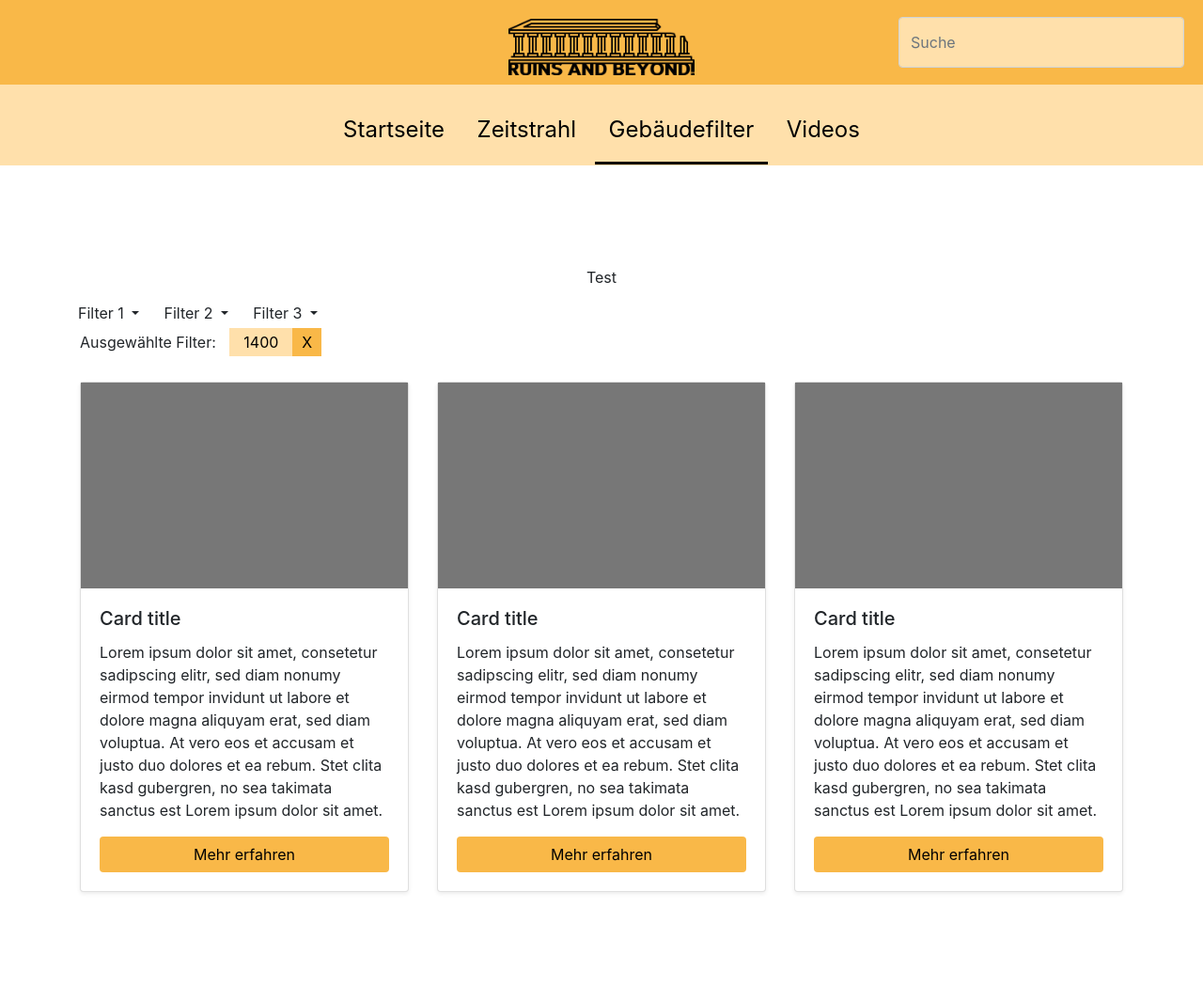
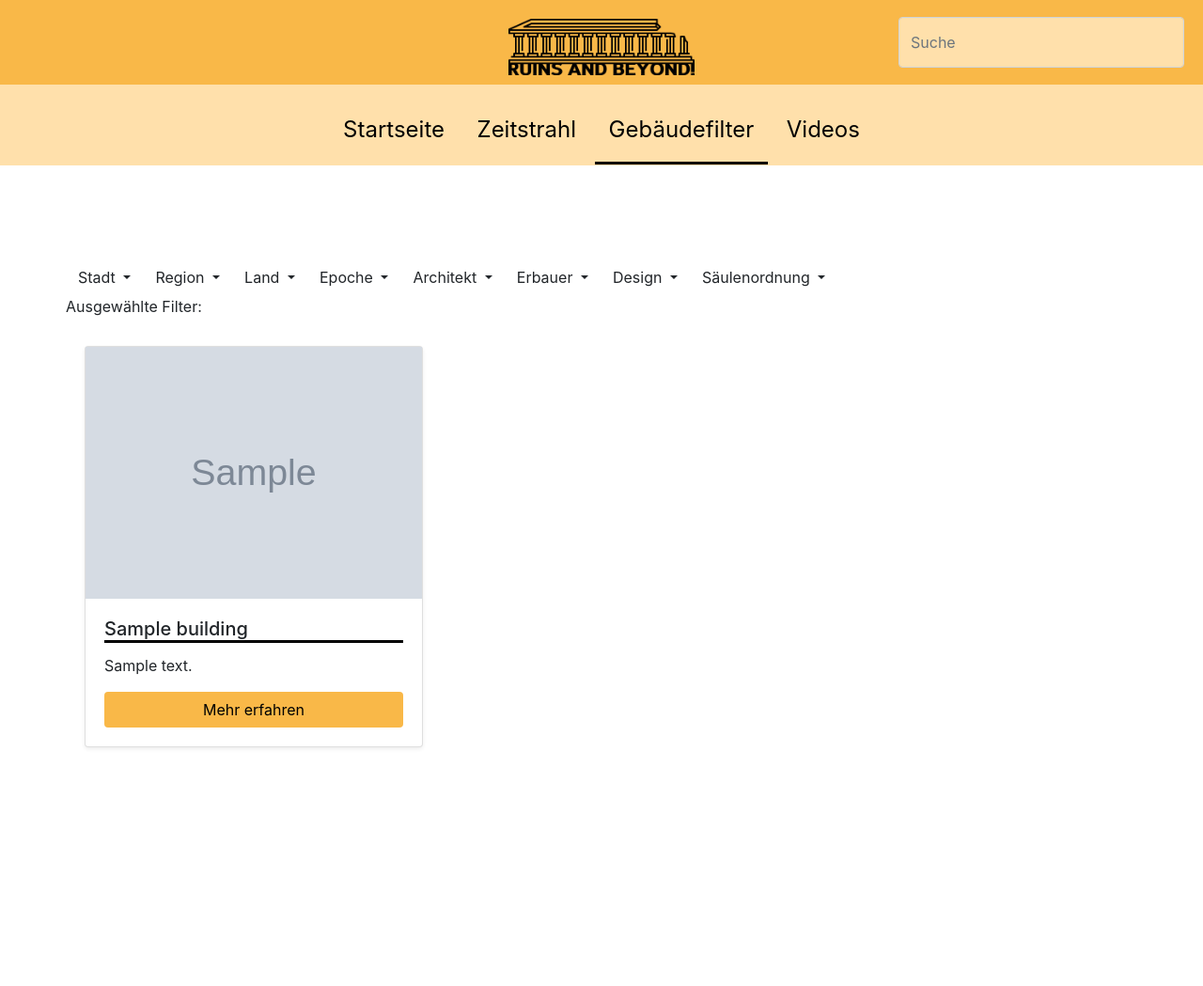
Before and after one commit to ReisReisReis1/bp55, a Django app: page /filter/ in a window 1280 px wide. Shown: the whole page at 94% size. After the commit the page ends 796 px from the top, so only its background shows below. Run offline with Django 3.2, Linux system fonts and the light colour scheme; tables that the repository leaves empty hold one stand-in row (values such as "Sample post"); grey boxes marked "Sample" are stand-in pictures; some libraries are stand-ins or nearby versions.

Commit message:
Added building filter functionality and some design changes

```diff
--- a/details_page/static/detailed.css
+++ b/details_page/static/detailed.css
@@ -1,3 +1,8 @@
 /*============================================================================
     CSS File for styling on the details pages
 =============================================================================*/
+
+.details-box {
+    padding-top: 15px;
+    border: solid;
+}
--- a/details_page/views.py
+++ b/details_page/views.py
@@ -22,6 +22,7 @@ def detailed(request, building_id):
     """
     context = {
         'Name': Building.get_name(Building, building_id),
+        'Era': Building.get_era(Building,building_id),
         'Beschreibung': Building.get_description(Building, building_id),
         'Ort': Building.get_city(Building, building_id),
         'Region': Building.get_region(Building, building_id),
--- a/filter_page/static/filter.css
+++ b/filter_page/static/filter.css
@@ -1,6 +1,10 @@
 /*============================================================================
     CSS File for styling on the filter page
 =============================================================================*/
+
+.dropdown-item:hover {
+    cursor: pointer !important;
+}
 
 /*----------------------------------------------------------------------------
     Style for the 'Mehr erfahren' buttons
@@ -21,6 +25,7 @@
  */
 .btn-filter {
     margin-left: 10px;
+    margin-bottom: 5px;
     padding-top: 5px;
     padding-right: 15px;
     padding-left: 15px;
@@ -31,6 +36,7 @@
     Style of the active filters on hover
  */
 .btn-filter:hover {
+    cursor: pointer;
     text-decoration: none;
     color: black;
 }
@@ -42,6 +48,7 @@
     color: black;
 
     padding-top: 5px;
+    margin-bottom: 5px;
     padding-right: 10px;
     padding-left: 10px;
     padding-bottom: 5px;
@@ -51,6 +58,17 @@
     Style of the remove active filter button on mouse hover
  */
 .btn-filter-x:hover {
+    cursor: pointer;
     text-decoration: none;
     color: black;
 }
+
+.result-box {
+    width: 33.33%;
+    padding-left: 5px;
+    padding-right: 5px;
+}
+
+.row-result {
+    margin-bottom: 20px;
+}
--- a/filter_page/templates/filter.html
+++ b/filter_page/templates/filter.html
@@ -7,13 +7,30 @@
 <head>
     <meta name="viewport" content="width=device-width, initial-scale=1">
     <link rel="stylesheet" type="text/css" href="{% static 'filter.css' %}">
-    {% bootstrap_css %}
-    {% bootstrap_javascript jquery='slim' %}
 
     <script>
         function addParameterToURL(param){
-            curr_url = location.href;
+            var curr_url = location.href;
             curr_url += (curr_url.split('?')[1] ? '&':'?') + param;
+            location.href = curr_url;
+        }
+
+        function removeParameterFromURL(param){
+            var curr_url = location.href;
+            param = encodeURI(param);
+            //console.log(param);
+            if (curr_url.includes('&' + param)) {
+                curr_url = curr_url.replace('&' + param, '');
+            }
+            else {
+                curr_url = curr_url.replace(param, '');
+            }
+            curr_url = curr_url.replace('&&','&');
+            curr_url = curr_url.replace('?&','?');
+            if (curr_url.charAt(curr_url.length-1) === '?') {
+                curr_url = curr_url.replace('?','');
+            }
+            //console.log(curr_url);
             location.href = curr_url;
         }
     </script>
@@ -23,88 +40,96 @@
 
     {% include './header.html' %}
 
-    <a class="btn" onclick="addParameterToURL('city=Berlin Kreuzberg')">
-        Test
-    </a>
-
     <div class="container container-page">
         <div class="row">
-            <div class="dropdown">
-                <button class="btn dropdown-toggle" type="button" data-toggle="dropdown" aria-haspopup="true" aria-expanded="false">
-                    Filter 1
-                </button>
-                <div class="dropdown-menu" aria-labelledby="dropdownMenuButton">
-                    <a class="dropdown-item" href="#">Action</a>
-                    <a class="dropdown-item" href="#">Another action</a>
-                    <a class="dropdown-item" href="#">Something else here</a>
+            {% for filter in Filter_Names %}
+                <div class="dropdown">
+                    <button class="btn dropdown-toggle" type="button" id="dropdownMenuButton" data-toggle="dropdown" aria-haspopup="true" aria-expanded="false">
+                        {{ filter }}
+                    </button>
+                    <div class="dropdown-menu" aria-labelledby="dropdownMenuButton">
+                        {% if forloop.counter == 1 %}
+                            {% for city in Cities %}
+                                <a class="dropdown-item" onclick="addParameterToURL('city={{ city.city }}')">{{ city.city }}</a>
+                            {% endfor %}
+                        {% endif %}
+                        {% if forloop.counter == 2 %}
+                            {% for region in Regions %}
+                                <a class="dropdown-item" onclick="addParameterToURL('region={{ region.region }}')">{{ region.region }}</a>
+                            {% endfor %}
+                        {% endif %}
+                        {% if forloop.counter == 3 %}
+                            {% for country in Countries %}
+                                <a class="dropdown-item" onclick="addParameterToURL('country={{ country.country }}')">{{ country.country }}</a>
+                            {% endfor %}
+                        {% endif %}
+                        {% if forloop.counter == 4 %}
+                            {% for era in Eras %}
+                                <a class="dropdown-item" onclick="addParameterToURL('era={{ era.name }}')">{{ era.name }}</a>
+                            {% endfor %}
+                        {% endif %}
+                        {% if forloop.counter == 5 %}
+                            {% for architect in Architects %}
+                                <a class="dropdown-item" onclick="addParameterToURL('architect={{ architect.architect }}')">{{ architect.architect }}</a>
+                            {% endfor %}
+                        {% endif %}
+                        {% if forloop.counter == 6 %}
+                            {% for builder in Builders %}
+                                <a class="dropdown-item" onclick="addParameterToURL('builder={{ builder.builder }}')">{{ builder.builder }}</a>
+                            {% endfor %}
+                        {% endif %}
+                        {% if forloop.counter == 7 %}
+                            {% for design in Designs %}
+                                <a class="dropdown-item" onclick="addParameterToURL('design={{ design.design }}')">{{ design.design }}</a>
+                            {% endfor %}
+                        {% endif %}
+                        {% if forloop.counter == 8 %}
+                            {% for column_order in Column_Orders %}
+                                <a class="dropdown-item" onclick="addParameterToURL('column_order={{ column_order.column_order }}')">{{ column_order.column_order }}</a>
+                            {% endfor %}
+                        {% endif %}
+                    </div>
                 </div>
-            </div>
-            <div class="dropdown">
-                <button class="btn dropdown-toggle" type="button" data-toggle="dropdown" aria-haspopup="true" aria-expanded="false">
-                    Filter 2
-                </button>
-                <div class="dropdown-menu" aria-labelledby="dropdownMenuButton">
-                    <a class="dropdown-item" href="#">Action</a>
-                    <a class="dropdown-item" href="#">Another action</a>
-                    <a class="dropdown-item" href="#">Something else here</a>
-                </div>
-            </div>
-            <div class="dropdown">
-                <button class="btn dropdown-toggle" type="button" data-toggle="dropdown" aria-haspopup="true" aria-expanded="false">
-                    Filter 3
-                </button>
-                <div class="dropdown-menu" aria-labelledby="dropdownMenuButton">
-                    <a class="dropdown-item" href="#">Action</a>
-                    <a class="dropdown-item" href="#">Another action</a>
-                    <a class="dropdown-item" href="#">Something else here</a>
-                </div>
-            </div>
+            {% endfor %}
         </div>
 
         <div class="row row-distance-sm">
-            <div class="col">
-                Ausgewählte Filter: <a href="#" class="btn-filter" id="color-btn-inv">1400</a><a href="#" class="btn-filter-x" id="color-bg-primary">X</a>
-            </div>
+                Ausgewählte Filter:
+                {% for key,filter_list in Active_Filter.items %}
+                    {% for filter in filter_list %}
+                        <a class="btn-filter" id="color-btn-inv" onclick="removeParameterFromURL('{{ key }}={{ filter }}')">{{ filter }}</a><a class="btn-filter-x" id="color-bg-primary" onclick="removeParameterFromURL('{{ key }}={{ filter }}')">X</a>
+                    {% endfor %}
+                {% endfor %}
         </div>
 
-        <div class="row">
-            <div class="col">
-                <div class="card shadow-sm">
-                    <div class="card-img">
-                        <img src="{% static "card_placeholder.png" %}" style="width: 100%;">
-                    </div>
-                    <div class="card-body">
-                        <h5 class="card-title">Card title</h5>
-                        <p class="card-text"> Lorem ipsum dolor sit amet, consetetur sadipscing elitr, sed diam nonumy eirmod tempor invidunt ut labore et dolore magna aliquyam erat, sed diam voluptua. At vero eos et accusam et justo duo dolores et ea rebum. Stet clita kasd gubergren, no sea takimata sanctus est Lorem ipsum dolor sit amet.</p>
-                        <a href="{% url 'details_page:detailed' building_id=1 %}" class="btn" id="color-btn">Mehr erfahren</a>
+        {% if Filter_Result|length == 0 %}
+            <div class="row justify-content-center">
+                <h1>Keine passenden Ergebnisse gefunden</h1>
+            </div>
+        {% endif %}
+
+        {% for building,image in Filter_Result %}
+            {% if forloop.counter0|divisibleby:3 or forloop.first %}
+                <div class="row row-result row-no-margin">
+            {% endif %}
+                <div class="result-box">
+                    <div class="card shadow-sm">
+                        <div class="card-img">
+                            <img src="/media/{{ image.picture }}" style="width: 100%;">
+                        </div>
+                        <div class="card-body">
+                            <h5 class="card-title" style="border-bottom-style: solid; border-bottom-color: #{{ building.era.color_code }}">{{ building.name }}</h5>
+                            {% if not building.description == None %}
+                                <p class="card-text" align="justify">{{ building.description }}</p>
+                            {% endif %}
+                            <a href="{% url 'details_page:detailed' building_id=building.id %}" class="btn" id="color-btn">Mehr erfahren</a>
+                        </div>
                     </div>
                 </div>
-            </div>
-            <div class="col">
-                <div class="card shadow-sm">
-                    <div class="card-img">
-                        <img src="{% static "card_placeholder.png" %}" style="width: 100%;">
-                    </div>
-                    <div class="card-body">
-                        <h5 class="card-title">Card title</h5>
-                        <p class="card-text"> Lorem ipsum dolor sit amet, consetetur sadipscing elitr, sed diam nonumy eirmod tempor invidunt ut labore et dolore magna aliquyam erat, sed diam voluptua. At vero eos et accusam et justo duo dolores et ea rebum. Stet clita kasd gubergren, no sea takimata sanctus est Lorem ipsum dolor sit amet.</p>
-                        <a href="{% url 'details_page:detailed' building_id=1 %}" class="btn" id="color-btn">Mehr erfahren</a>
-                    </div>
+            {% if forloop.counter|divisibleby:3 or forloop.last %}
                 </div>
-            </div>
-            <div class="col">
-                <div class="card shadow-sm">
-                    <div class="card-img">
-                        <img src="{% static "card_placeholder.png" %}" style="width: 100%;">
-                    </div>
-                    <div class="card-body">
-                        <h5 class="card-title">Card title</h5>
-                        <p class="card-text"> Lorem ipsum dolor sit amet, consetetur sadipscing elitr, sed diam nonumy eirmod tempor invidunt ut labore et dolore magna aliquyam erat, sed diam voluptua. At vero eos et accusam et justo duo dolores et ea rebum. Stet clita kasd gubergren, no sea takimata sanctus est Lorem ipsum dolor sit amet.</p>
-                        <a href="{% url 'details_page:detailed' building_id=1 %}" class="btn" id="color-btn">Mehr erfahren</a>
-                    </div>
-                </div>
-            </div>
-        </div>
+            {% endif %}
+        {% endfor %}
     </div>
 
 </body>
--- a/filter_page/views.py
+++ b/filter_page/views.py
@@ -97,16 +97,16 @@ def display_building_filter(request):
 
     result = get_thumbnails_for_buildings(result)
 
-    filter_names = ('Epoche', 'Land', 'Region', 'Stadt', 'Architekt', 'Erbauer', 'Säulenordnung', 'Design')
+    filter_names = ('Stadt', 'Region', 'Land', 'Epoche', 'Architekt', 'Erbauer', 'Design', 'Säulenordnung')
     buildings = Building.objects.all()
-    eras = Era.objects.all().only('name')
-    countries = buildings.only('country')
-    regions = buildings.only('region')
-    cities = buildings.only('city')
-    architects = buildings.only('architect')
-    builders = buildings.only('builder')
-    column_orders = buildings.only('column_order')
-    designs = buildings.only('design')
+    eras = Era.objects.all().values('name')
+    countries = buildings.values('country')
+    regions = buildings.values('region')
+    cities = buildings.values('city')
+    architects = buildings.values('architect')
+    builders = buildings.values('builder')
+    column_orders = buildings.values('column_order')
+    designs = buildings.values('design')
     context = {
         'Cities': cities,
         'Regions': regions,
@@ -118,6 +118,7 @@ def display_building_filter(request):
         'Column_Orders': column_orders,
         'Filter_Result': result,
         'Filter_Names': filter_names,
+        'Active_Filter': dict(q),
     }
 
     return render(request, 'filter.html', context)
--- a/search/static/search.css
+++ b/search/static/search.css
@@ -8,7 +8,7 @@
 }
 
 .result-box {
-    width: 33%;
+    width: 33.33%;
     padding-left: 5px;
     padding-right: 5px;
 }
--- a/start/templates/start.html
+++ b/start/templates/start.html
@@ -6,14 +6,11 @@
 <head>
     <meta name="viewport" content="width=device-width, initial-scale=1">
     <link rel="stylesheet" type="text/css" href="{% static 'start.css' %}">
-    {% bootstrap_css %}
-    {% bootstrap_javascript jquery='slim' %}
 </head>
 
 <body>
 
     {% include './header.html' %}
-
 
     <!-- Intro-Video -->
     <div class="container">
--- a/static/css/default_colors.css
+++ b/static/css/default_colors.css
@@ -83,51 +83,3 @@
 #color-btn-video:hover {
     background-color: lightgray;
 }
-
-/*----------------------------------------------------------------------------
-    Color for the first era
- */
-#color-era-1::before, #color-era-1::after {
-    border-color: #F9B848;
-    background-color: #F9B848;
-}
-
-/*
-    Color for the second era
- */
-#color-era-2::before, #color-era-2::after {
-    border-color: #ffd837;
-    background-color: #ffd837;
-}
-
-/*
-    Color for the third era
- */
-#color-era-3::before, #color-era-3::after {
-    border-color: #FB3199;
-    background-color: #FB3199;
-}
-
-/*
-    Color for the fourth era
- */
-#color-era-4::before, #color-era-4::after {
-    border-color: #C02619;
-    background-color: #C02619;
-}
-
-/*
-    Color for the seventh era
- */
-#color-era-5::before, #color-era-5::after {
-    border-color: #287863;
-    background-color: #287863;
-}
-
-/*
-    Color for the eighth era
- */
-#color-era-6::before, #color-era-6::after {
-    border-color: #0E3692;
-    background-color: #0E3692;
-}
--- a/templates/header.html
+++ b/templates/header.html
@@ -35,7 +35,9 @@
             </div>
         </div>
         <div class = "col align-items-center text-center">
-            <img class="header_logo" src="{% static "logoneu.png" %}">
+            <a href="{% url "start:start" %}">
+                <img class="header_logo" src="{% static "logoneu.png" %}">
+            </a>
         </div>
         <div class = "col text-right">
             <div class="row align-items-center justify-content-end" style="height: 100%">
--- a/timeline/static/timeline.css
+++ b/timeline/static/timeline.css
@@ -78,7 +78,7 @@
     position: relative;
     z-index: -1;
     margin-top: -100px;
-    height: 150%;
+    height: 250%;
 }
 
 .timeline-center-last {
--- a/video_content/templates/videos.html
+++ b/video_content/templates/videos.html
@@ -6,8 +6,6 @@
 <head>
     <meta name="viewport" content="width=device-width, initial-scale=1">
     <link rel="stylesheet" type="text/css" href="{% static 'videos.css' %}">
-    {% bootstrap_css %}
-    {% bootstrap_javascript jquery='slim' %}
 
     <script>
         // Function to toggle hide hidden videos
```
Also changed, not shown: details_page/models.py (+8 -0 lines), details_page/templates/detailed.html (+13 -3 lines), search/templates/search.html (+5 -5 lines), timeline/templates/timeline.html (+4 -4 lines).
